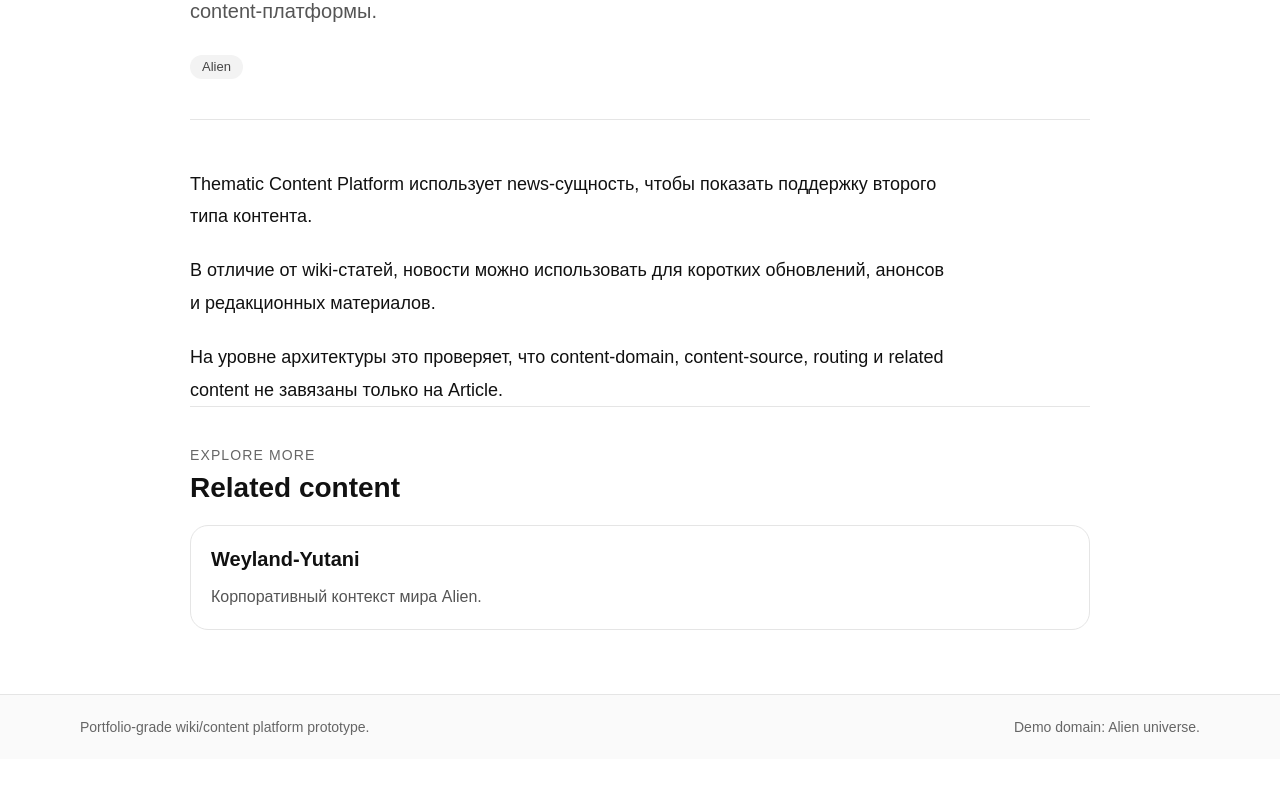
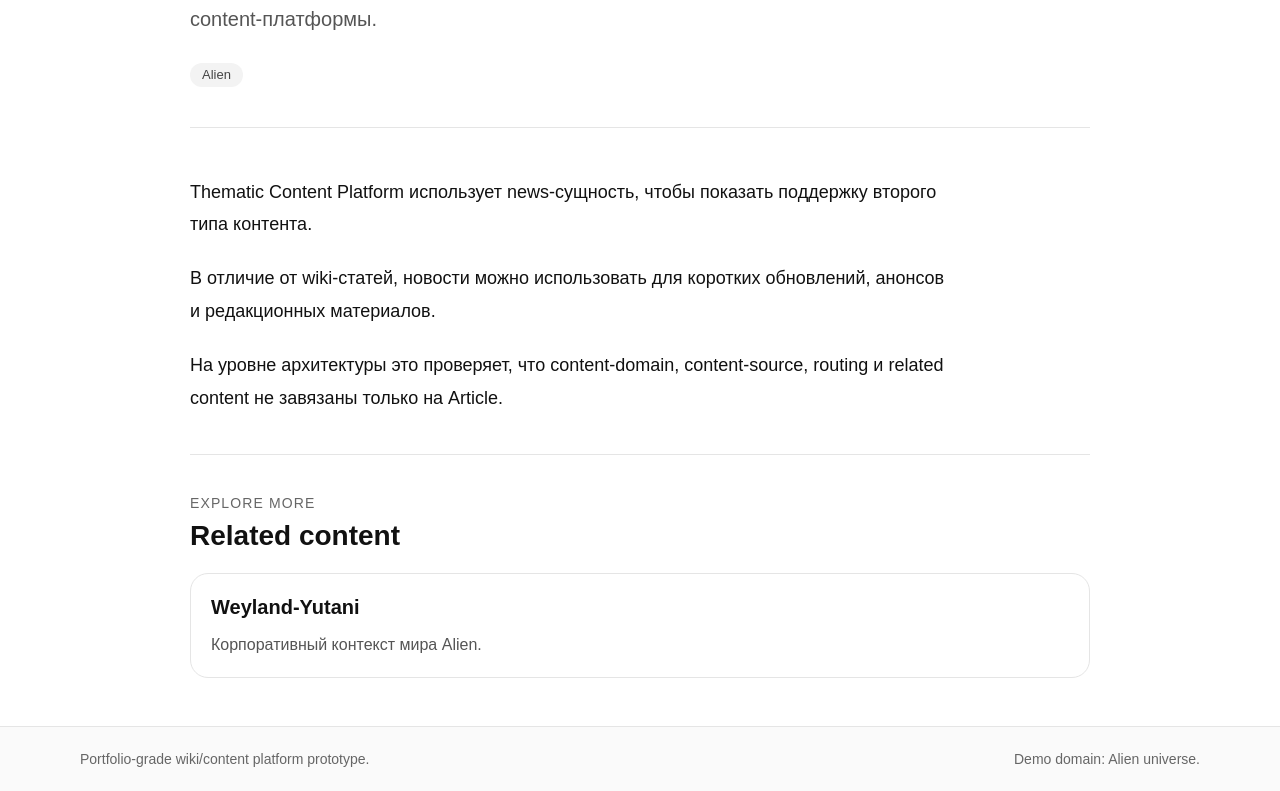
Before and after one commit to aisaenok/thematic-content-platform, a Next.js app in the folder apps/web/: page /news/alien-romulus-archive in a window 1280 px wide. Shown: the part 470-1261 px from the top of the page. Before the commit the page ends 1229 px from the top, so only its background shows below. Built offline with nearby package versions, Linux system fonts and the light colour scheme.

Commit message:
refactor(web): use page layout on details pages

```diff
--- a/apps/web/src/app/news/[slug]/page.module.css
+++ /dev/null
@@ -1,5 +0,0 @@
-.page {
-  width: min(900px, calc(100% - 32px));
-  margin: 0 auto;
-  padding: 40px 0 64px;
-}
--- a/apps/web/src/app/news/[slug]/page.tsx
+++ b/apps/web/src/app/news/[slug]/page.tsx
@@ -6,10 +6,10 @@ import {
 } from '@thematic-content-platform/content-source'
 
 import { NewsDetails } from '../../../entities/news'
+import { Page } from '../../../shared/ui/page'
 import { routes } from '../../../shared/routing'
 import { Breadcrumbs } from '../../../shared/ui/breadcrumbs'
 import { RelatedContentBlock } from '../../../widgets/related-content-block'
-import styles from './page.module.css'
 
 type NewsDetailsPageProps = {
   params: Promise<{
@@ -58,7 +58,7 @@ export default async function NewsDetailsPage({
   }
 
   return (
-    <div className={styles.page}>
+    <Page size="md">
       <Breadcrumbs
         items={[
           {
@@ -74,8 +74,11 @@ export default async function NewsDetailsPage({
           },
         ]}
       />
-      <NewsDetails newsItem={newsItem} />
-      <RelatedContentBlock relations={newsItem.related} />
-    </div>
+
+      <Page.Body ariaLabel="News content" variant="stackSeparated">
+        <NewsDetails newsItem={newsItem} />
+        <RelatedContentBlock relations={newsItem.related} />
+      </Page.Body>
+    </Page>
   )
 }
--- a/apps/web/src/app/wiki/[slug]/page.module.css
+++ /dev/null
@@ -1,5 +0,0 @@
-.page {
-  width: min(900px, calc(100% - 32px));
-  margin: 0 auto;
-  padding: 40px 0 64px;
-}
--- a/apps/web/src/shared/ui/page/page.module.css
+++ b/apps/web/src/shared/ui/page/page.module.css
@@ -16,6 +16,9 @@
   --page-description-line-height: var(--line-height-base);
   --page-grid-min-column-width: 280px;
   --page-grid-gap: var(--space-5);
+  --page-stack-separated-gap: var(--space-10);
+  --page-stack-separated-padding-top: var(--space-10);
+  --page-stack-separated-border-color: var(--color-border);
   --page-footer-margin-top: var(--space-8);
 
   width: min(var(--page-width-lg), calc(100% - var(--page-padding-inline) * 2));
@@ -70,6 +73,17 @@
   gap: var(--page-grid-gap);
 }
 
+.stackSeparated {
+  display: flex;
+  flex-direction: column;
+  gap: var(--page-stack-separated-gap);
+}
+
+.stackSeparated > * + * {
+  padding-top: var(--page-stack-separated-padding-top);
+  border-top: 1px solid var(--page-stack-separated-border-color);
+}
+
 .footer {
   margin-top: var(--page-footer-margin-top);
 }
--- a/apps/web/src/shared/ui/page/page.tsx
+++ b/apps/web/src/shared/ui/page/page.tsx
@@ -15,7 +15,7 @@ type PageHeaderProps = {
   description?: string
 }
 
-type PageBodyVariant = 'default' | 'grid'
+type PageBodyVariant = 'default' | 'grid' | 'stackSeparated'
 
 type PageBodyProps = {
   children: ReactNode
@@ -48,7 +48,11 @@ const PageBody = ({
   variant = 'default',
   ariaLabel,
 }: PageBodyProps) => {
-  const className = [styles.body, variant === 'grid' ? styles.grid : undefined]
+  const className = [
+    styles.body,
+    variant === 'grid' ? styles.grid : undefined,
+    variant === 'stackSeparated' ? styles.stackSeparated : undefined,
+  ]
     .filter(Boolean)
     .join(' ')
 
--- a/apps/web/src/widgets/related-content-block/related-content-block.module.css
+++ b/apps/web/src/widgets/related-content-block/related-content-block.module.css
@@ -1,47 +1,45 @@
 .block {
   display: flex;
   flex-direction: column;
-  gap: 20px;
-  padding-top: 40px;
-  border-top: 1px solid #e5e5e5;
+  gap: var(--space-5);
 }
 
 .header {
   display: flex;
   flex-direction: column;
-  gap: 8px;
+  gap: var(--space-2);
 }
 
 .eyebrow {
-  margin: 0;
-  color: #666;
-  font-size: 14px;
+  margin: var(--space-0);
+  color: var(--color-text-subtle);
+  font-size: var(--font-size-sm);
   text-transform: uppercase;
-  letter-spacing: 0.08em;
+  letter-spacing: var(--letter-spacing-wide);
 }
 
 .title {
-  margin: 0;
-  font-size: 28px;
-  line-height: 1.2;
+  margin: var(--space-0);
+  font-size: var(--font-size-3xl);
+  line-height: var(--line-height-snug);
 }
 
 .grid {
   display: grid;
   grid-template-columns: repeat(auto-fit, minmax(240px, 1fr));
-  gap: 16px;
+  gap: var(--space-4);
 }
 
 .card {
-  padding: 20px;
-  border: 1px solid #e5e5e5;
-  border-radius: 18px;
-  background: #fff;
+  padding: var(--space-5);
+  border: 1px solid var(--color-border);
+  border-radius: var(--radius-md);
+  background: var(--color-surface);
 }
 
 .cardTitle {
-  margin: 0;
-  font-size: 20px;
+  margin: var(--space-0);
+  font-size: var(--font-size-xl);
   line-height: 1.3;
 }
 
@@ -55,7 +53,7 @@
 }
 
 .cardDescription {
-  margin: 12px 0 0;
-  color: #555;
-  line-height: 1.6;
+  margin: var(--space-3) 0 0;
+  color: var(--color-text-muted);
+  line-height: var(--line-height-base);
 }
```
Also changed, not shown: apps/web/src/app/wiki/[slug]/page.tsx (+8 -5 lines).
